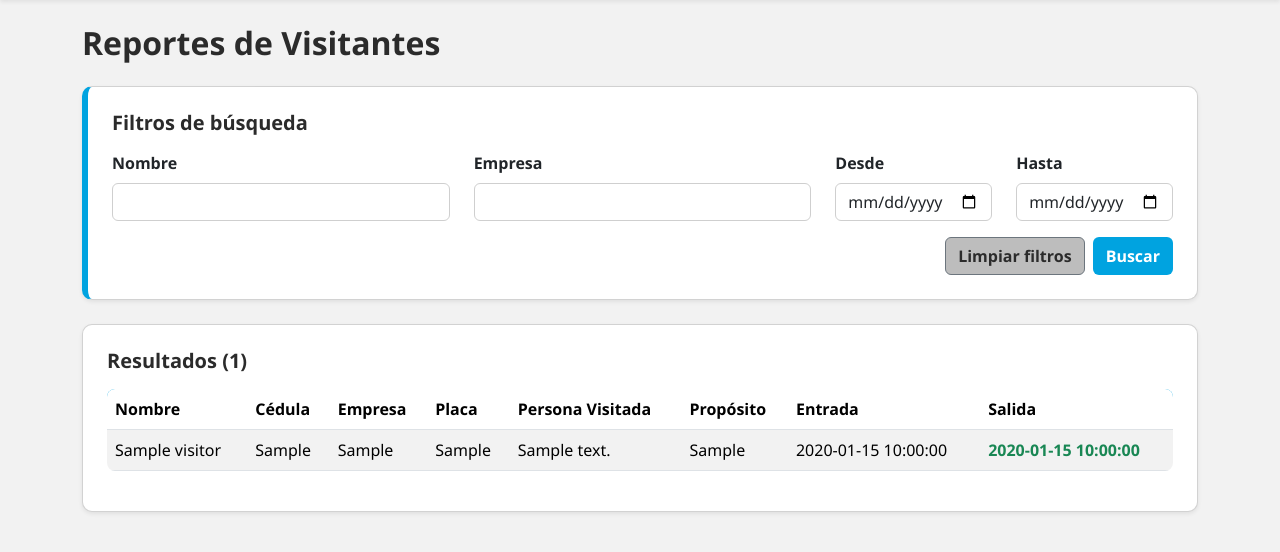
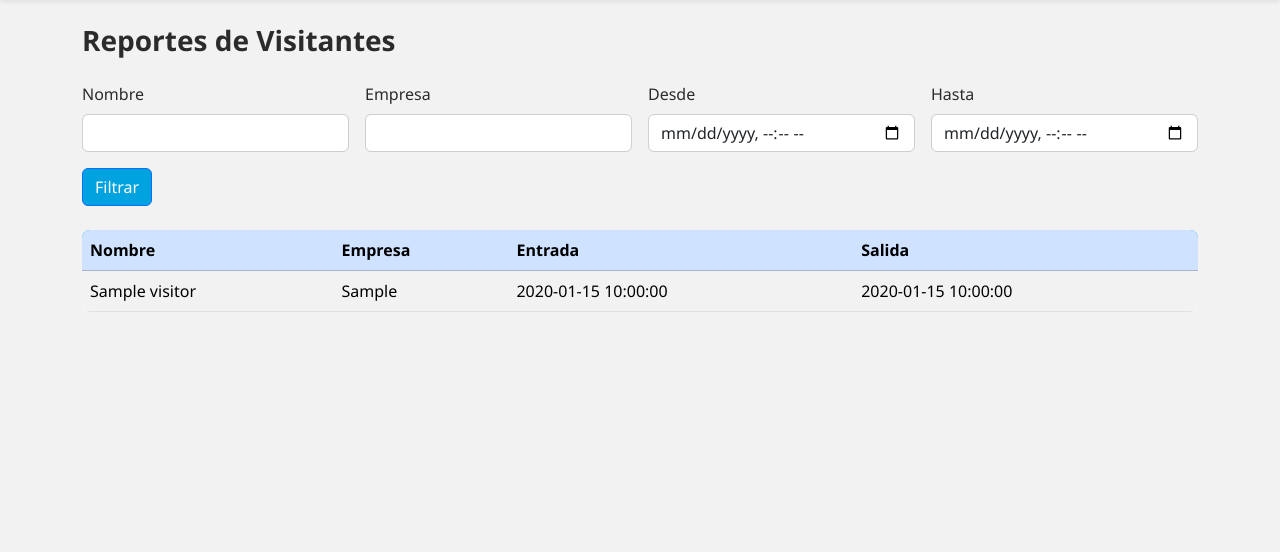
Before and after one commit to luismolinaboni22-art/control_acceso_k9, a Flask app: page /reports in a window 1280 px wide. Shown: the part 74-626 px from the top of the page. Run offline with Flask 3, Linux system fonts and the light colour scheme; a user stored in the database is signed in; tables that the repository leaves empty hold one stand-in row (values such as "Sample post").

Commit message:
Update reports.html

```diff
--- a/templates/reports.html
+++ b/templates/reports.html
@@ -2,98 +2,53 @@
 
 {% block content %}
 
-<h2 class="fw-bold mb-4" style="color:#2B2B2B;">Reportes de Visitantes</h2>
+<h3 class="fw-bold mb-4">Reportes de Visitantes</h3>
 
-<!-- Tarjeta del filtro -->
-<div class="card shadow-sm p-4 mb-4" style="border-left: 6px solid #00A3E0;">
-
-    <h5 class="fw-semibold mb-3" style="color:#2B2B2B;">Filtros de búsqueda</h5>
-
-    <form method="GET" action="{{ url_for('reports') }}">
-        <div class="row mb-3">
-            <div class="col-md-4">
-                <label class="form-label fw-semibold">Nombre</label>
-                <input type="text" name="nombre" class="form-control"
-                       value="{{ nombre }}">
+<form method="GET" class="row g-3 mb-4">
+    <div class="col-md-3">
+        <label class="form-label">Nombre</label>
+        <input type="text" name="nombre" value="{{ nombre }}" class="form-control">
     </div>
 
-            <div class="col-md-4">
-                <label class="form-label fw-semibold">Empresa</label>
-                <input type="text" name="empresa" class="form-control"
-                       value="{{ empresa }}">
+    <div class="col-md-3">
+        <label class="form-label">Empresa</label>
+        <input type="text" name="empresa" value="{{ empresa }}" class="form-control">
     </div>
 
-            <div class="col-md-2">
-                <label class="form-label fw-semibold">Desde</label>
-                <input type="date" name="desde" class="form-control"
-                       value="{{ desde }}">
+    <div class="col-md-3">
+        <label class="form-label">Desde</label>
+        <input type="datetime-local" name="desde" value="{{ desde }}" class="form-control">
     </div>
 
-            <div class="col-md-2">
-                <label class="form-label fw-semibold">Hasta</label>
-                <input type="date" name="hasta" class="form-control"
-                       value="{{ hasta }}">
-            </div>
+    <div class="col-md-3">
+        <label class="form-label">Hasta</label>
+        <input type="datetime-local" name="hasta" value="{{ hasta }}" class="form-control">
     </div>
 
-        <div class="d-flex justify-content-end gap-2">
-            <a href="{{ url_for('reports') }}" class="btn btn-secondary fw-semibold">
-                Limpiar filtros
-            </a>
-
-            <button class="btn fw-semibold"
-                    style="background-color:#00A3E0; color:white;">
-                Buscar
-            </button>
+    <div class="col-12">
+        <button class="btn btn-primary" style="background-color:#00A3E0;">Filtrar</button>
     </div>
 </form>
-</div>
 
-<!-- Tabla de resultados -->
-<div class="card shadow-sm p-4" style="background:white;">
-    <h5 class="fw-semibold mb-3" style="color:#2B2B2B;">
-        Resultados ({{ visitantes|length }})
-    </h5>
-
-    <table class="table table-striped table-hover">
-        <thead style="background-color:#00A3E0; color:white;">
+<table class="table table-striped">
+    <thead class="table-primary">
         <tr>
             <th>Nombre</th>
-                <th>Cédula</th>
             <th>Empresa</th>
-                <th>Placa</th>
-                <th>Persona Visitada</th>
-                <th>Propósito</th>
             <th>Entrada</th>
             <th>Salida</th>
         </tr>
     </thead>
-
     <tbody>
         {% for v in visitantes %}
         <tr>
             <td>{{ v.nombre }}</td>
-                <td>{{ v.cedula }}</td>
             <td>{{ v.empresa }}</td>
-                <td>{{ v.placa }}</td>
-                <td>{{ v.persona_visitada }}</td>
-                <td>{{ v.proposito }}</td>
-
-                <td>{{ v.hora_entrada.strftime('%Y-%m-%d %H:%M:%S') }}</td>
-
-                <td>
-                    {% if v.hora_salida %}
-                        <span class="text-success fw-bold">
-                            {{ v.hora_salida.strftime('%Y-%m-%d %H:%M:%S') }}
-                        </span>
-                    {% else %}
-                        <span class="text-danger fw-bold">Pendiente</span>
-                    {% endif %}
-                </td>
+            <td>{{ v.hora_entrada }}</td>
+            <td>{{ v.hora_salida }}</td>
         </tr>
         {% endfor %}
     </tbody>
 </table>
-</div>
 
 {% endblock %}
```
Lines whose indentation alone changed are shown as unchanged.
